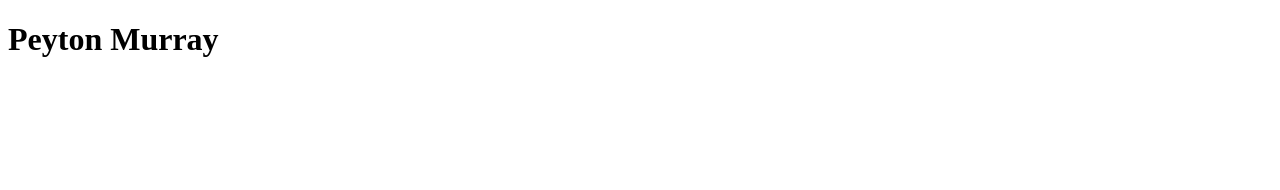
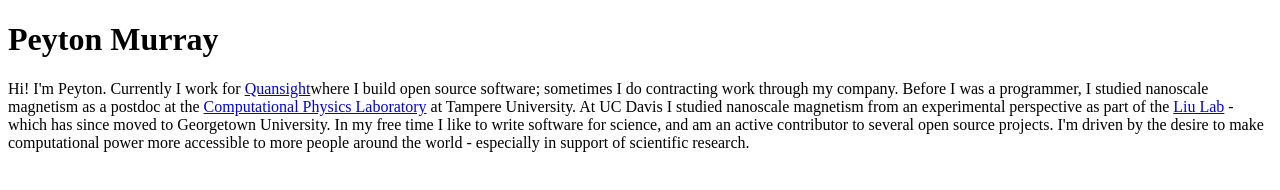
Before and after one commit to peytondmurray/pdmurray.dev, a Gatsby site: page /about in a window 1280 px wide. Built offline with nearby package versions, Linux system fonts and the light colour scheme; Gatsby itself is replaced by a stand-in of ours.

Commit message:
Added short bio

```diff
--- a/src/pages/about.tsx
+++ b/src/pages/about.tsx
@@ -4,6 +4,19 @@ export default function AboutPage(): JSX.Element {
     return (
         <main>
             <h1>Peyton Murray</h1>
+
+            Hi! I'm Peyton. Currently I work for <a href="https://www.quansight.com/">Quansight</a>
+            where I build open source software; sometimes I do contracting work through my company.
+            Before I was a programmer, I studied nanoscale magnetism as a postdoc at the <a
+                href="https://www.tuni.fi/en/about-us/computational-physics">Computational Physics
+            Laboratory</a> at Tampere University. At UC Davis I studied nanoscale magnetism from an
+            experimental perspective as part of the <a
+                href="http://kailiu.georgetown.domains/research/">Liu Lab</a> - which has since
+            moved to Georgetown University. In my free time I like to write software for science,
+            and am an active contributor to several open source projects. I'm driven by the desire
+            to make computational power more accessible to more people around the world - especially
+            in support of scientific research.
+
         </main>
     )
 }
```
